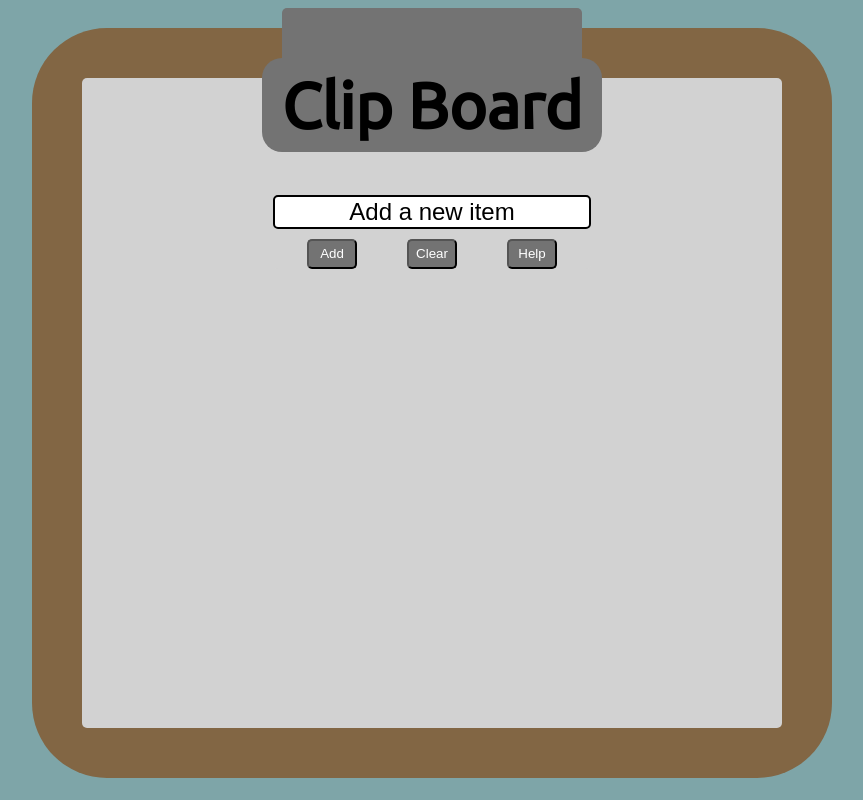
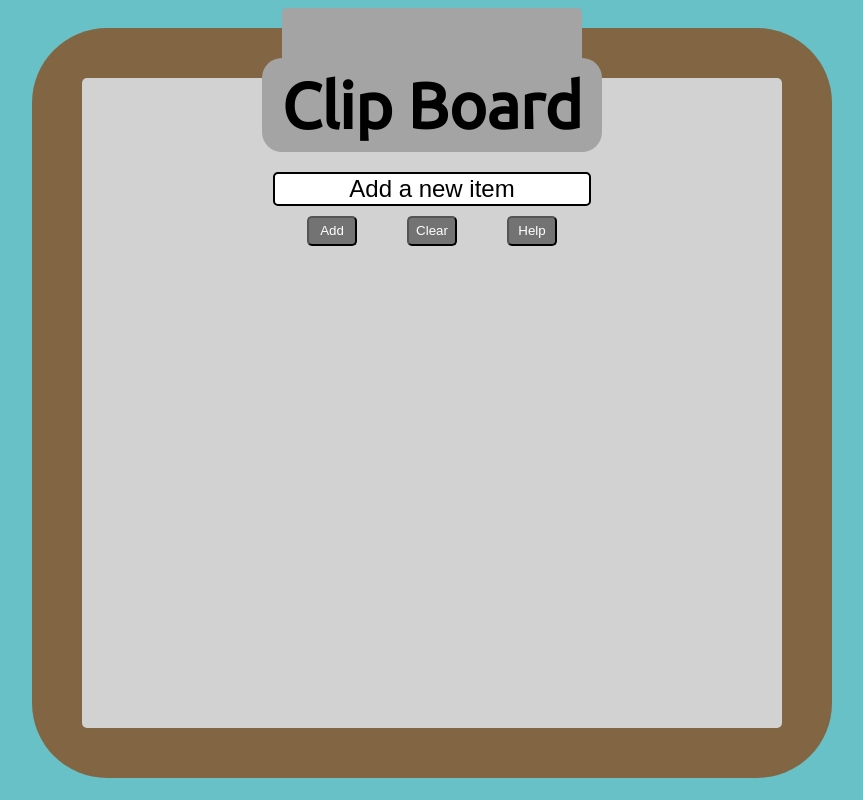
Before and after one commit to AvarageCodeEnjoyer/TODO-list, a plain HTML site: page index.html in a window 1280 px wide. Shown: the whole page, without its empty margins (208-1071 px from the left). Drawn offline with Linux system fonts and the light colour scheme.

Commit message:
update colors

```diff
--- a/StyleSheet.css
+++ b/StyleSheet.css
@@ -1,10 +1,12 @@
 :root{
   --transition-Time: 0.1s;
-  --hover-color: rgb(106, 156, 238);
   --completed-red: rgb(255, 100, 100);
   --clip-board-color: rgb(130,102,68);
+  --hover-color: rgb(106, 156, 238);
+  --li-hover: 0,0,0;
+  --background-color: rgb(104, 193, 198);
   --btn-color: rgb(115, 115, 115);
-  --background-color: rgb(126, 165, 168);
+  --metal-clip: rgb(164, 164, 164);
   --paper-color: rgb(210, 210, 210);
 }
 
@@ -15,6 +17,7 @@
 body{
   background-color: var(--background-color);
 }
+
 /* Make container center items and set font */
 .container{
   display: flex;
@@ -38,7 +41,7 @@ body{
 }
 
 #clip{
-  background-color: rgb(115, 115, 115);
+  background-color: var(--metal-clip);
   width: 300px;
   height: 100px;
   position: absolute;
@@ -69,7 +72,7 @@ form{
 
 h1{
   width: max-content;
-  background-color: var(--btn-color);
+  background-color: var(--metal-clip);
   padding: 10px 20px;
   margin-top: -20px;
   border-radius: 20px;
@@ -88,6 +91,7 @@ h1{
   outline: none;
   border: 2px solid black;
   transition: var(--transition-Time);
+  margin-top: -23px;
 }
 
 /* Change border on hover */
@@ -145,7 +149,7 @@ li {
 }
 
 li:hover{
-  color: var(--hover-color);
+  color: rgb(var(--li-hover));
   transition: var(--transition-Time);
 
 }
```
